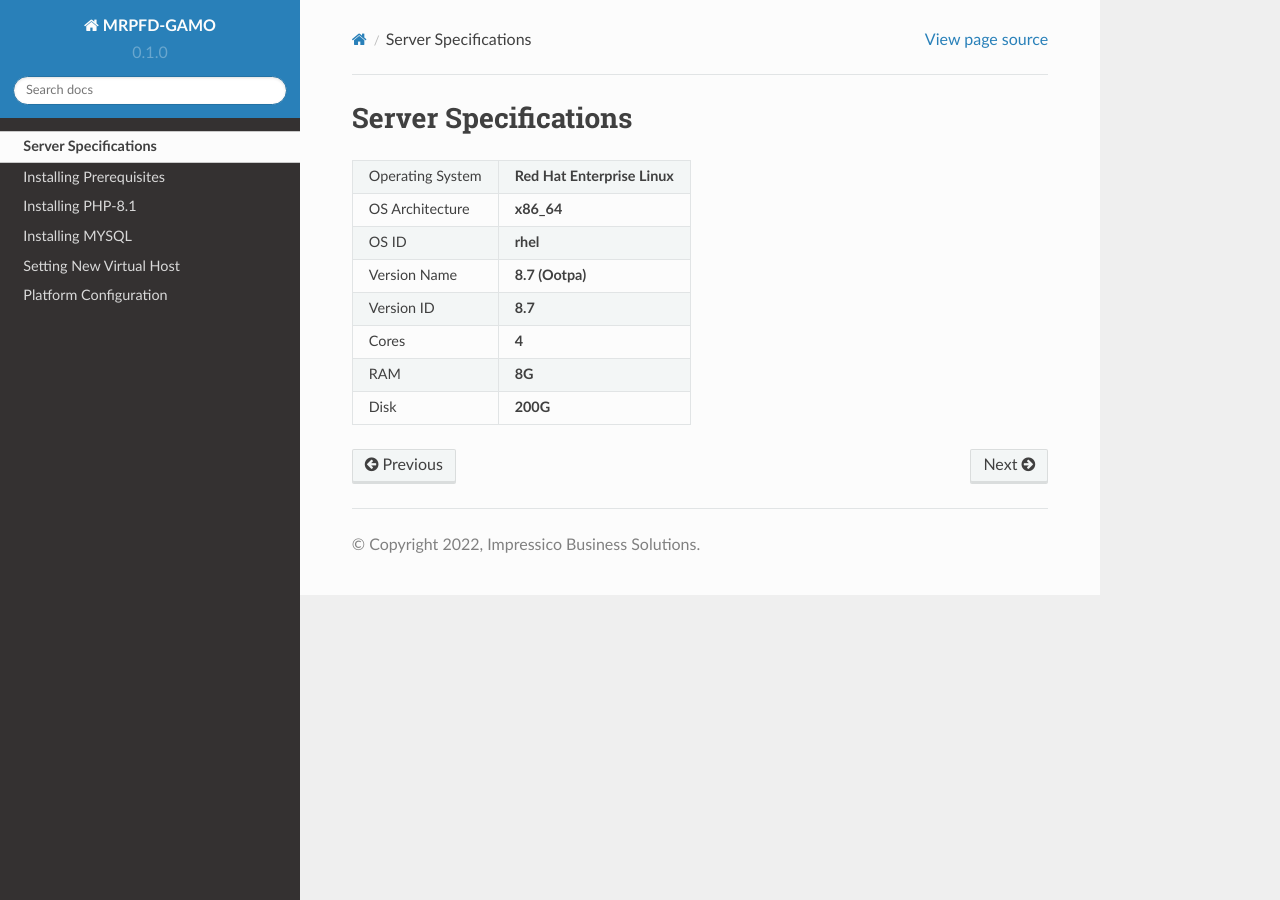
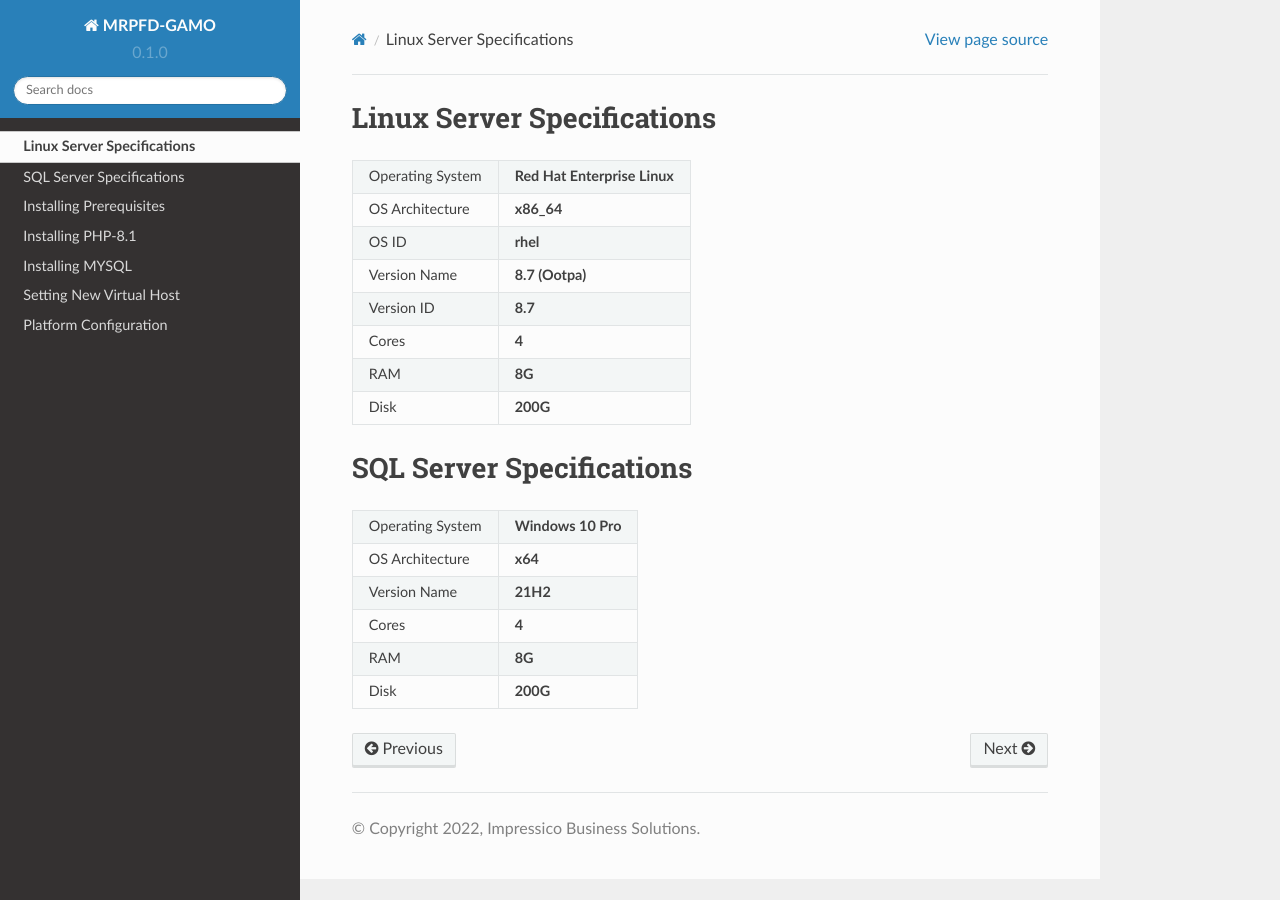
Before and after one commit to madhu-ibs/mrpfd-gamo-documentation, a Sphinx documentation site: the page built from docs/source/specs.rst, in a window 1280 px wide. Built offline with Sphinx 7.4.7 and the Read the Docs theme 2.0.0, drawn with Linux system fonts in a browser that asks for light colours.

Commit message:
Update specs.rst

```diff
--- a/docs/source/specs.rst
+++ b/docs/source/specs.rst
@@ -1,4 +1,4 @@
-Server Specifications
+Linux Server Specifications
 ==================================================
 
 +------------------+------------------------------+
@@ -18,3 +18,21 @@ Server Specifications
 +------------------+------------------------------+
 | Disk             | **200G**                     |
 +------------------+------------------------------+
+
+
+SQL Server Specifications
+==================================================
+
++------------------+--------------------+
+| Operating System | **Windows 10 Pro** |
++------------------+--------------------+
+| OS Architecture  | **x64**            |
++------------------+--------------------+
+| Version Name     | **21H2**           |
++------------------+--------------------+
+| Cores            | **4**              |
++------------------+--------------------+
+| RAM              | **8G**             |
++------------------+--------------------+
+| Disk             | **200G**           |
++------------------+--------------------+
```
